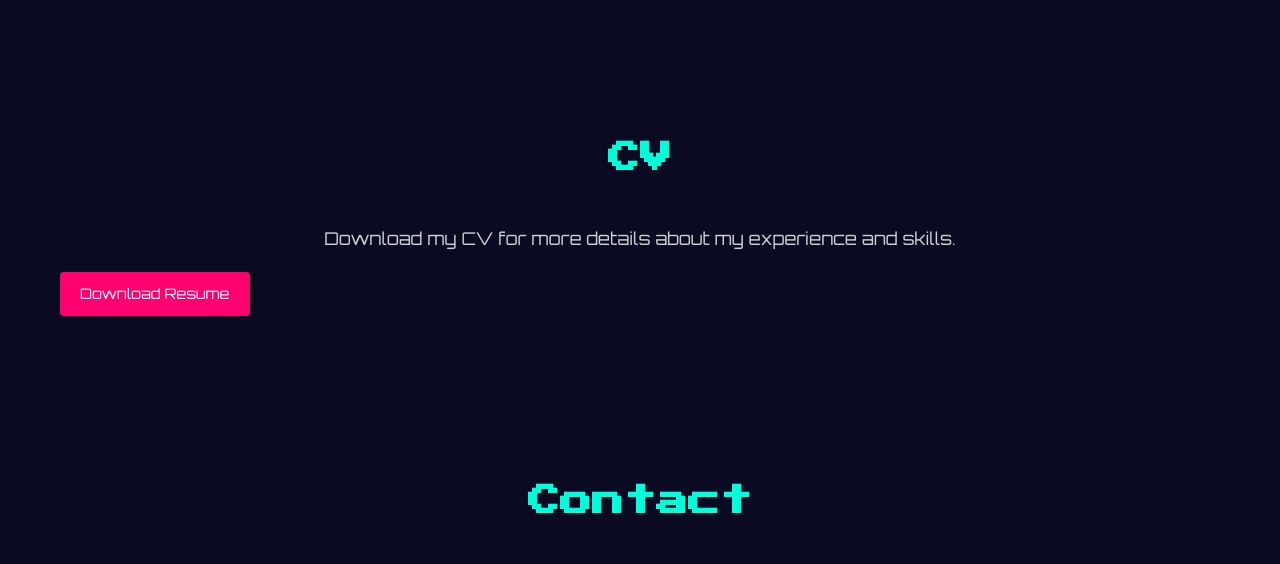
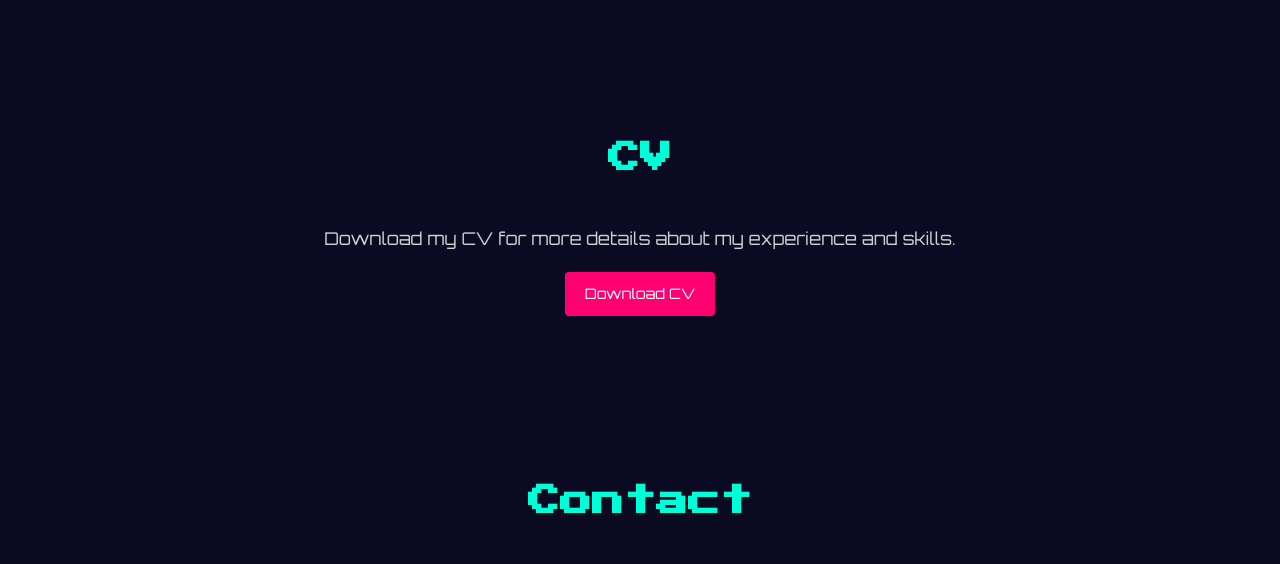
Before and after one commit to abinu2010/portfolio, a plain HTML site: page index.html in a window 1280 px wide. Shown: the part 3720-4284 px from the top of the page. Drawn offline with Linux system fonts and the light colour scheme.

Commit message:
FIX
EDTS

```diff
--- a/index.html
+++ b/index.html
@@ -156,7 +156,7 @@
         <div class="container">
             <h2>CV</h2>
             <p>Download my CV for more details about my experience and skills.</p>
-            <a class="btn" href="assets/resume.pdf" download>Download Resume</a>
+            <a class="btn" href="assets/resume.pdf" download>Download CV</a>
         </div>
     </section>
 
--- a/style.css
+++ b/style.css
@@ -258,6 +258,9 @@ body {
 .experience-item p {
     font-size: 0.9rem;
     color: #d0d0d0;
+}
+.resume .container {
+    text-align: center;
 }
 
 .resume p {
```
